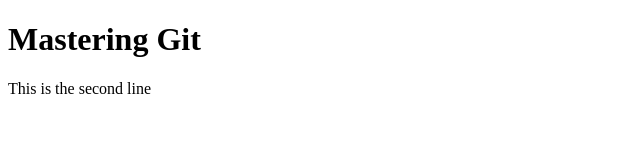
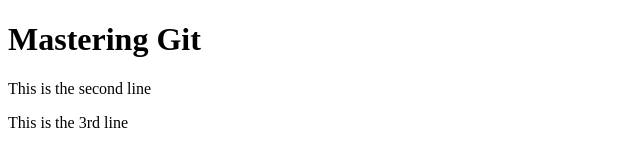
Before and after one commit to bvdaviesjr/master-git, a plain HTML site: page index.html in a window 1280 px wide. Shown: the whole page, without its empty margins (0-640 px from the left). Drawn offline with Linux system fonts and the light colour scheme.

Commit message:
Second Commit

```diff
--- a/index.html
+++ b/index.html
@@ -12,6 +12,7 @@
 
     <h1>Mastering Git</h1>
     <p>This is the second line</p>
+    <p>This is the 3rd line</p>
 
 </body>
 
```
